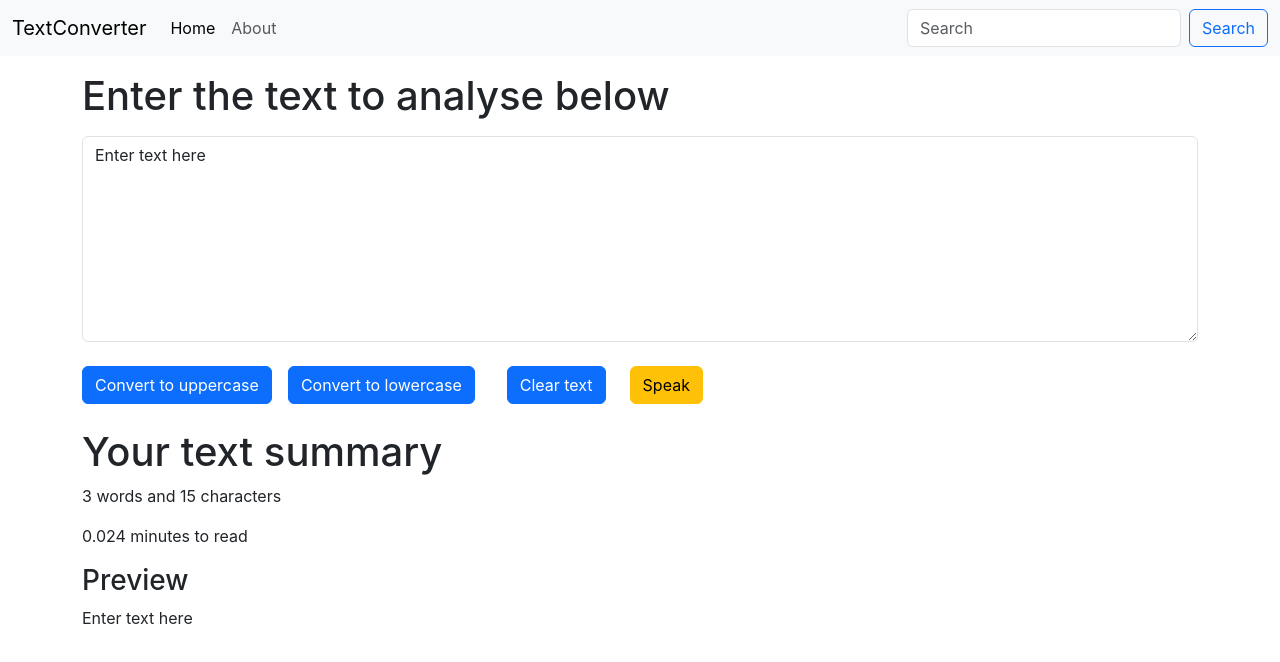
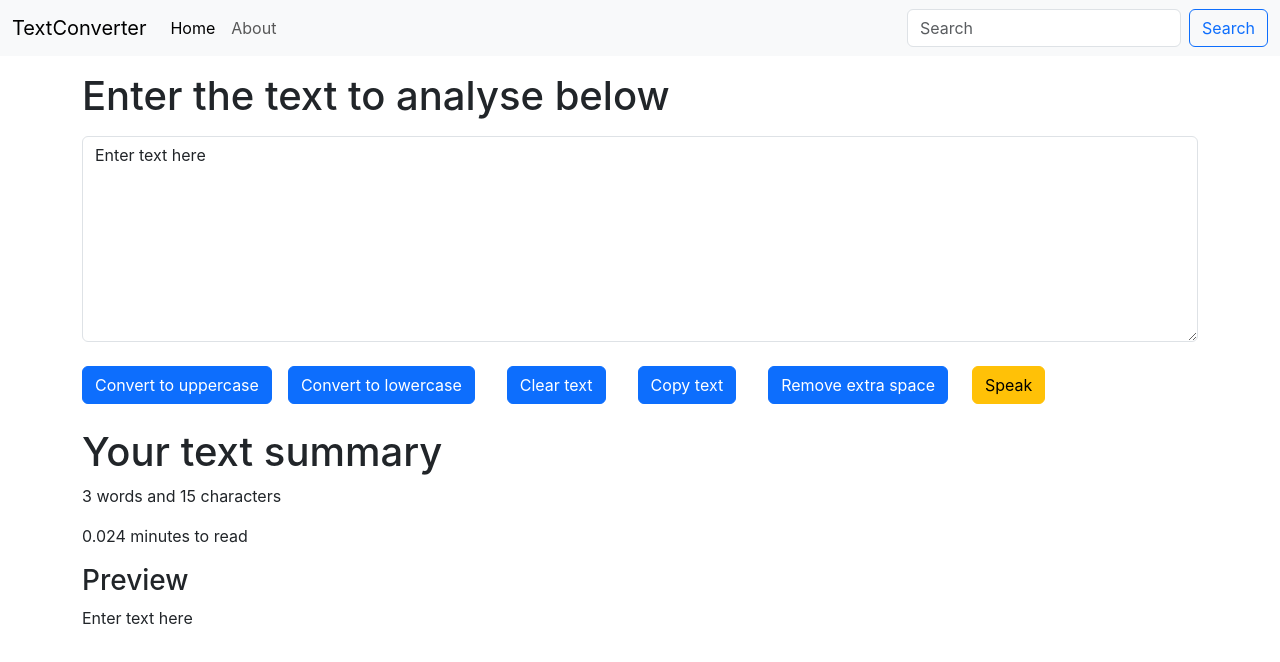
Before and after one commit to simran513/TextConverter, a React (Create React App) app: page / in a window 1280 px wide. Shown: the top 662 px of the page. Built offline with nearby package versions, Linux system fonts and the light colour scheme.

Commit message:
Update Textform.js

```diff
--- a/src/Component/Textform.js
+++ b/src/Component/Textform.js
@@ -15,6 +15,18 @@
   const handleClearClick = () => {
     setText("")
   }
+
+  const handleCopy =()=>{
+    var text = document.getElementById("mybox")
+    text.select()
+    navigator.clipboard.writeText(text.value)
+  }
+
+  const handleExtraSpace = () => {
+    let newtext = text.split(/[ ]+/)
+    setText(newtext.join(" "))
+  }
+
   const speak = () => {
     let msg = new SpeechSynthesisUtterance(text);
     window.speechSynthesis.speak(msg);
@@ -40,6 +52,8 @@
       <button className="btn btn-primary" onClick={handleUpClick}>Convert to uppercase</button>
       <button className="btn btn-primary mx-3" onClick={handleLoClick}>Convert to lowercase</button>
       <button className="btn btn-primary mx-3" onClick={handleClearClick}>Clear text</button>
+      <button className="btn btn-primary mx-3" onClick={handleCopy}>Copy text</button>
+      <button className="btn btn-primary mx-3" onClick={handleExtraSpace}>Remove extra space</button>
       <button type="submit" onClick={speak} className="btn btn-warning mx-2 my-2" id="toggle">Speak</button>
     </div>
     <div className="container my-3">
```
